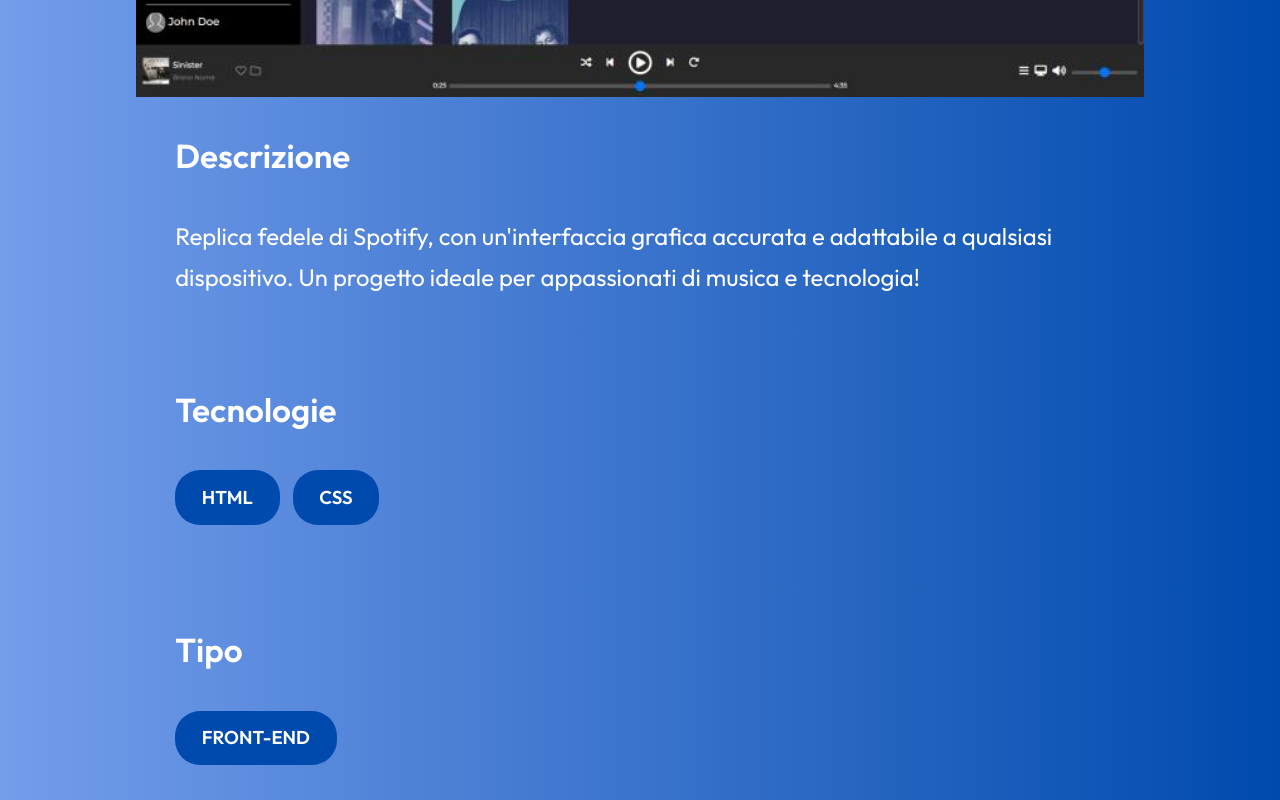
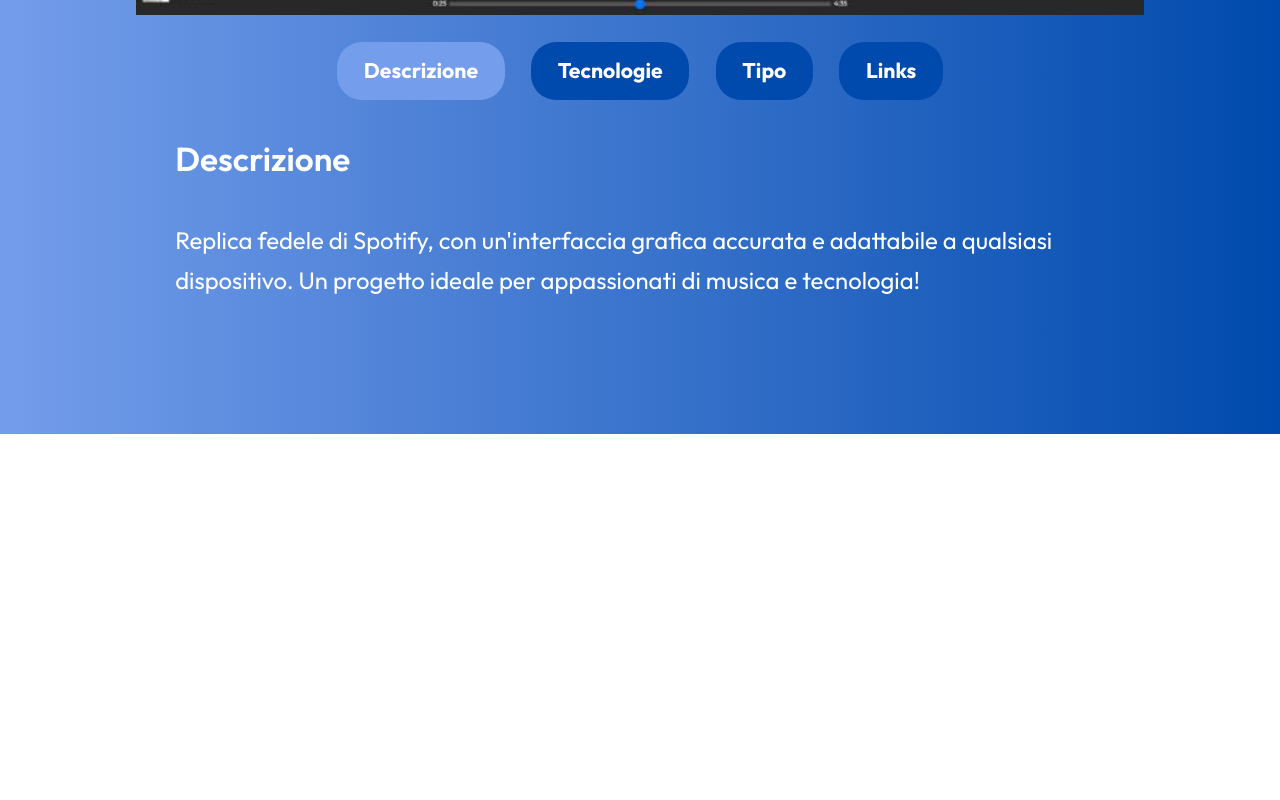
Before and after one commit to albertostizzoli/my-portfolio, a Vue app: page /project/1 in a window 1280 px wide. Shown: the part 940-1740 px from the top of the page. After the commit the page ends 1374 px from the top, so only its background shows below. Built offline with nearby package versions, Linux system fonts and the light colour scheme; a web font is replaced by a local one.

Commit message:
change layout of single page

```diff
--- a/src/pages/SingleProject.vue
+++ b/src/pages/SingleProject.vue
@@ -3,72 +3,82 @@
         <div class="row">
             <div class="col info">
                 <h1 class="intro">{{ project.title }}</h1>
-                <div class="show">
-                    <a href="#details" class="btn">Dettagli progetto</a>
-                </div>
             </div>
         </div>
         <!-- immagine del progetto -->
         <div class="image">
             <img :src="project.image" alt="image-detail">
         </div>
-        <div  id="details" class="content">
-            <!-- descrizione progetto-->
-            <div class="description">
+
+        <!-- Selettore tab -->
+        <div class="tab-selector">
+            <button
+                v-for="tab in tabs"
+                :key="tab.id"
+                class="tab-button"
+                :class="{ active: activeTab === tab.id }"
+                @click="activeTab = tab.id">
+                {{ tab.label }}
+            </button>
+        </div>
+
+        <!-- Contenuto del tab -->
+        <div class="content">
+            <div v-if="activeTab === 'description'" class="description">
                 <h2 class="sub-title mt-5">Descrizione</h2>
                 <p class="paragraph">{{ project.description }}</p>
             </div>
-            <!-- tecnologie progetto-->
-            <div class="tools">
+            <div v-if="activeTab === 'technologies'" class="tools">
                 <h2 class="sub-title mt-5">Tecnologie</h2>
                 <div class="skills">
-                    <div class="single-skill" v-for="technology in project.skills" :key="technology">{{ technology }}
+                    <div class="single-skill" v-for="technology in project.skills" :key="technology">
+                        {{ technology }}
                     </div>
                 </div>
             </div>
-            <!-- tipo di progetto-->
-            <div class="program">
+            <div v-if="activeTab === 'type'" class="program">
                 <h2 class="sub-title mt-5">Tipo</h2>
                 <div class="type">
-                    <p class="single-type">{{ project.type }}</p>
+                    <button class="single-type">{{ project.type }}</button>
                 </div>
             </div>
-            <!-- link del progetto -->
-            <h2 class="sub-title mt-5 text-white">LINKS</h2>
-            <div class="links">
+            <div v-if="activeTab === 'links'" class="links">
+                <h2 class="sub-title mt-5 text-white">LINKS</h2>
                 <a :href="project.site" class="btn btn-sm site" v-if="project.site">Visualizza Progetto</a>
                 <a :href="project.link_github" class="btn btn-sm github">Github</a>
-                <router-link :to="{ name: 'home' }" class="btn btn-sm back">
-                    Indietro
-                </router-link>
+                <router-link :to="{ name: 'home' }" class="btn btn-sm back">Indietro</router-link>
             </div>
         </div>
     </div>
 </template>
 
 <script>
-import { store } from '../store.js'
+import { store } from '../store.js';
+
 export default {
     data() {
         return {
             store,
-            projects: null,
-        }
+            project: null,
+            activeTab: 'description', // Tab attivo iniziale
+            tabs: [
+                { id: 'description', label: 'Descrizione' },
+                { id: 'technologies', label: 'Tecnologie' },
+                { id: 'type', label: 'Tipo' },
+                { id: 'links', label: 'Links' },
+            ],
+        };
     },
-    // Ciclo di vita del componente: metodo eseguito quando il componente è creato
     created() {
-        // Cerca un progetto nello store che abbia un ID corrispondente all'ID del parametro di route
         this.project = store.projects.find((p) => p.id == this.$route.params.id);
-        // Assegna il progetto trovato alla variabile 'project' del componente
-    }
-
-}
+    },
+};
 </script>
-
 
 <style lang="scss" scoped>
 @use '../assets/styles/partials/variables' as *;
 
+/* Mantenendo il tuo stile originale */
 .info {
     color: $secondary-color;
     padding: 15rem 0;
@@ -125,7 +135,6 @@ export default {
         margin: 0 0 7rem 0;
         color: $secondary-color;
 
-
         .paragraph {
             font-size: 1.8rem;
             line-height: 1.7;
@@ -161,25 +170,24 @@ export default {
                 font-weight: 600;
                 background-color: $primary-color;
                 color: $secondary-color;
-                border-radius: 5px;
+                border-radius: 25px;
                 text-transform: uppercase;
-                border-radius: 25px;
+                border: none;
             }
         }
 
         .btn {
             padding: 1rem 3rem;
             font-size: 1.4rem;
-            border-radius: 5px;
+            border-radius: 25px;
             font-weight: 600;
             margin-right: 1.5rem;
-            border-radius: 25px;
 
             &.site {
                 background-color: $primary-color;
                 color: $secondary-color;
 
-                &:hover{
+                &:hover {
                     background-color: $blue-color;
                 }
             }
@@ -188,7 +196,7 @@ export default {
                 background-color: $blue-color;
                 color: white;
 
-                &:hover{
+                &:hover {
                     background-color: $primary-color;
                 }
             }
@@ -198,10 +206,39 @@ export default {
                 border: 2px solid $primary-color;
                 color: white;
 
-                &:hover{
+                &:hover {
                     background-color: $blue-color;
                 }
             }
+        }
+    }
+}
+
+/* Stile aggiunto per il selettore dei tab */
+.tab-selector {
+    display: flex;
+    justify-content: center;
+    margin: 2rem 0;
+
+    .tab-button {
+        padding: 1rem 2rem;
+        margin: 0 1rem;
+        font-size: 1.6rem;
+        font-weight: bold;
+        color: $secondary-color;
+        background-color: $primary-color;
+        border: none;
+        border-radius: 25px;
+        cursor: pointer;
+        transition: background-color 0.3s;
+
+        &.active {
+            background-color: $blue-color;
+            color: white;
+        }
+
+        &:hover {
+            background-color: lighten($primary-color, 10%);
         }
     }
 }
```
